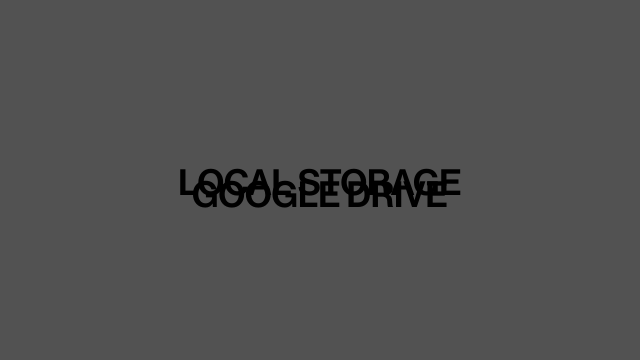
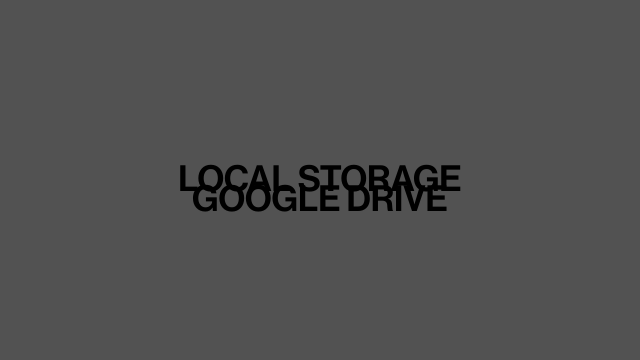
Before and after one commit to CouchSloth365/Resume-Analysis-System, a website: page src/index.html in a window 1280 px wide. Both pictures are taken after a click on the element 528 px from the left and 320 px from the top of the page. Shown: the part 130-490 px from the top of the page, 320-960 px from the left. Drawn offline with nearby package versions, Linux system fonts and the light colour scheme; files that its build step writes are made by us from their sources.

Commit message:
Update index.html

```diff
--- a/src/index.html
+++ b/src/index.html
@@ -17,7 +17,7 @@
   </svg>
     </div>
 
-    <div id="upload" class="origin-center absolute top-[25%] left-[10%] font-grotesk text-4xl bg-neutral-600 text-center flex flex-col justify-center items-center p-3 overflow-hidden h-[0%] w-[80%] leading-3 transition-all duration-300 ease-in-out opacity-0 rounded-md">
+    <div id="upload" class="origin-center absolute top-[25%] left-[10%] font-grotesk text-4xl bg-neutral-600 text-center flex flex-col justify-center items-center p-3 overflow-hidden h-[0%] w-[80%] leading-5 transition-all duration-300 ease-in-out opacity-0 rounded-md">
       <input type="file" class="hidden" id="file-upload">
       <button id="local" class="cursor-pointer uppercase">Local Storage</button>
       <button id="drive" class="cursor-pointer uppercase">Google Drive</button>
```
